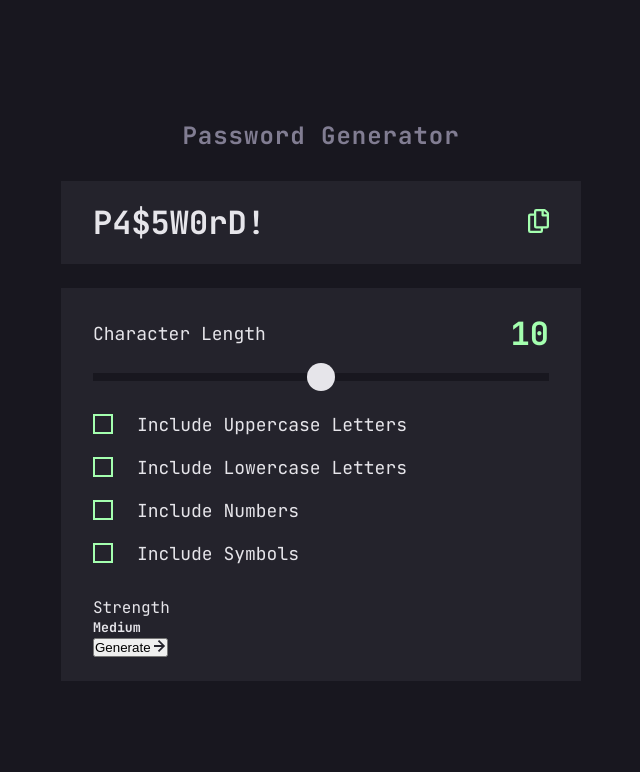
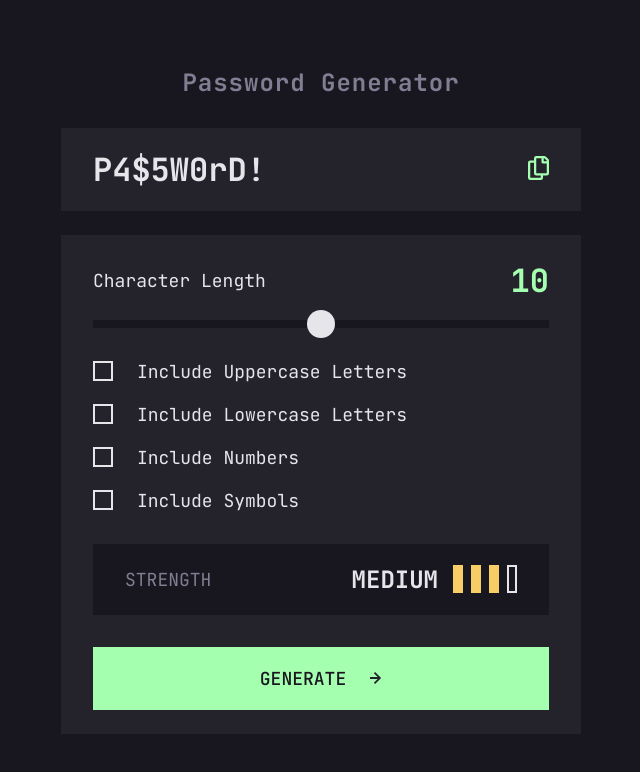
Before and after one commit to outHereSam/password-generator-app, an Angular app: page / in a window 1280 px wide. Shown: the top 772 px of the page, without its empty margins (319-959 px from the left). Built offline with nearby package versions, Linux system fonts and the light colour scheme.

Commit message:
Completes UI style

```diff
--- a/src/app/app.component.html
+++ b/src/app/app.component.html
@@ -42,11 +42,12 @@
       <p class="label">Strength</p>
       <div class="strength-stat">
         <h5>Medium</h5>
-        <div class="strength-meter medium">
+        <div class="strength-meter">
+          <span class="meter active"></span>
+          <span class="meter active"></span>
+          <span class="meter active"></span>
           <span class="meter"></span>
-          <span class="meter"></span>
-          <span class="meter"></span>
-          <span class="meter"></span>
+        </div>
       </div>
     </div>
     <button class="generate">
@@ -60,4 +61,3 @@
     </button>
   </div>
 </div>
-</div>
--- a/src/app/app.component.sass
+++ b/src/app/app.component.sass
@@ -106,11 +106,12 @@
                 appearance: none
                 -webkit-appearance: none
                 background-color: $bg-card
-                border: solid 2px $primary-green
+                border: solid 2px $text-color
                 cursor: pointer
-                display: flex
-                justify-content: center
-                align-items: center
+                transition: 200ms ease-in-out
+
+                &:hover
+                    border: solid 2px $primary-green
 
 
                 &:after
@@ -119,12 +120,81 @@
 
                 &:checked
                     background-color: $primary-green
+                    border: solid 2px $primary-green
 
                 &:checked:after
                     display: block
+                    margin-top: 2px
+
 
             label
                 display: flex
                 align-items: center
                 gap: 24px
                 font-size: 18px
+                cursor: pointer
+
+        .strength
+            display: flex
+            justify-content: space-between
+            align-items: center
+            padding: 20px 32px
+            background-color: $dark-medium
+            margin: 0 0 32px 0
+
+            .label
+                font-size: 18px
+                text-transform: uppercase
+                color: $secondary-text
+
+            h5
+                font-size: 24px
+                color: $text-color
+                text-transform: uppercase
+
+            .strength-stat
+                display: flex
+                align-items: center
+                gap: 15px
+
+            .strength-meter
+                display: flex
+                align-items: center
+                gap: 8px
+
+
+                .meter
+                    width: 10px
+                    height: 28px
+                    display: inline-block
+                    border: solid 2px $text-color
+
+                .active
+                    border: none
+                    background-color: $status-yellow
+
+    .generate
+        font-family: $font-stack
+        font-weight: 500
+        font-size: 18px
+        background-color: $primary-green
+        padding: 20px 0
+        cursor: pointer
+        width: 100%
+        color: $dark-medium
+        border: none
+        appearance: none
+        text-transform: uppercase
+        display: flex
+        justify-content: center
+        align-items: center
+        gap: 24px
+        transition: 0.2s ease-in
+
+        &:hover
+            background-color: $dark-medium
+            border: solid 2px $primary-green
+            color: $primary-green
+
+        &:hover svg path
+            fill: $primary-green
```
Lines whose indentation alone changed are shown as unchanged.
